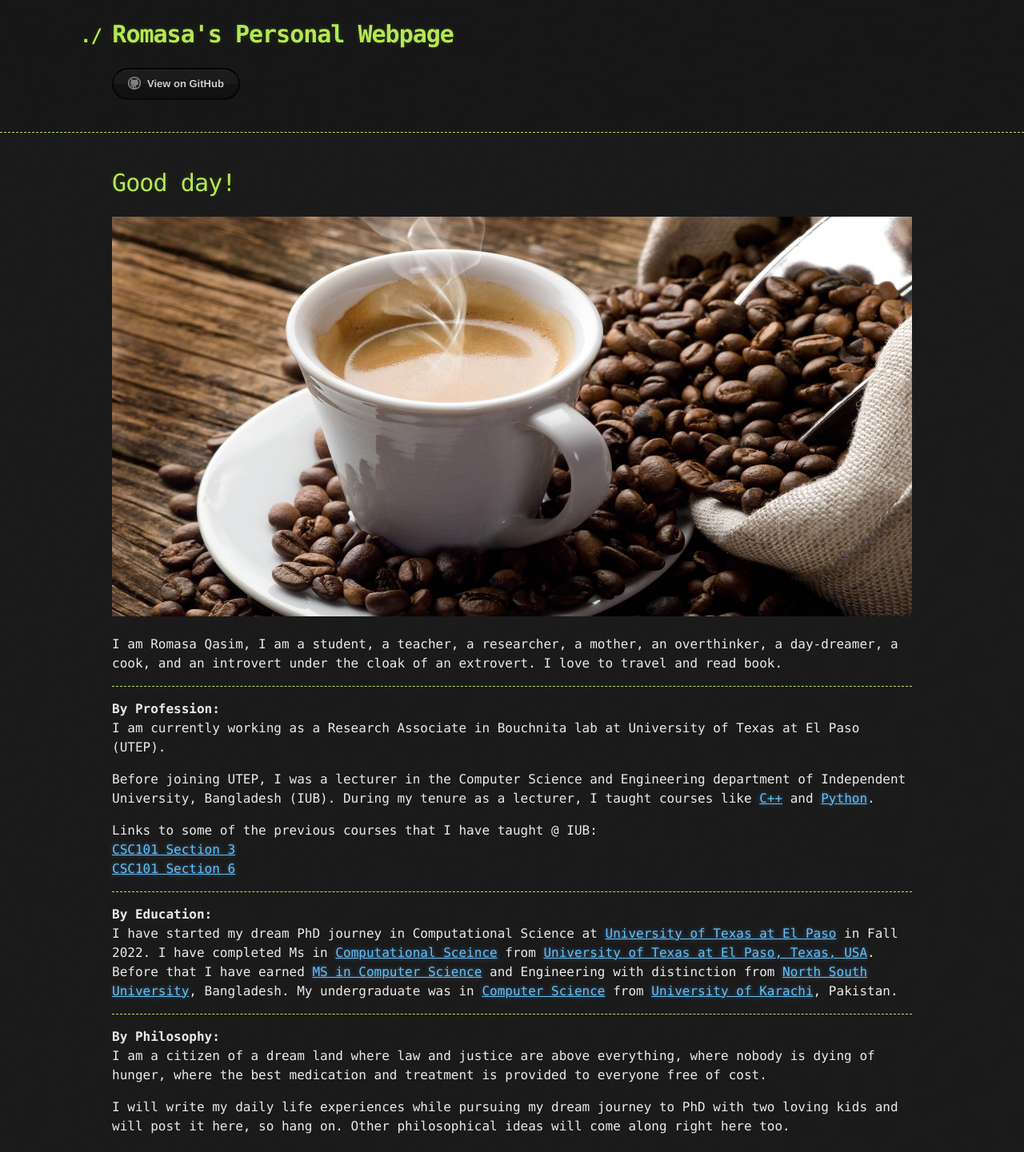
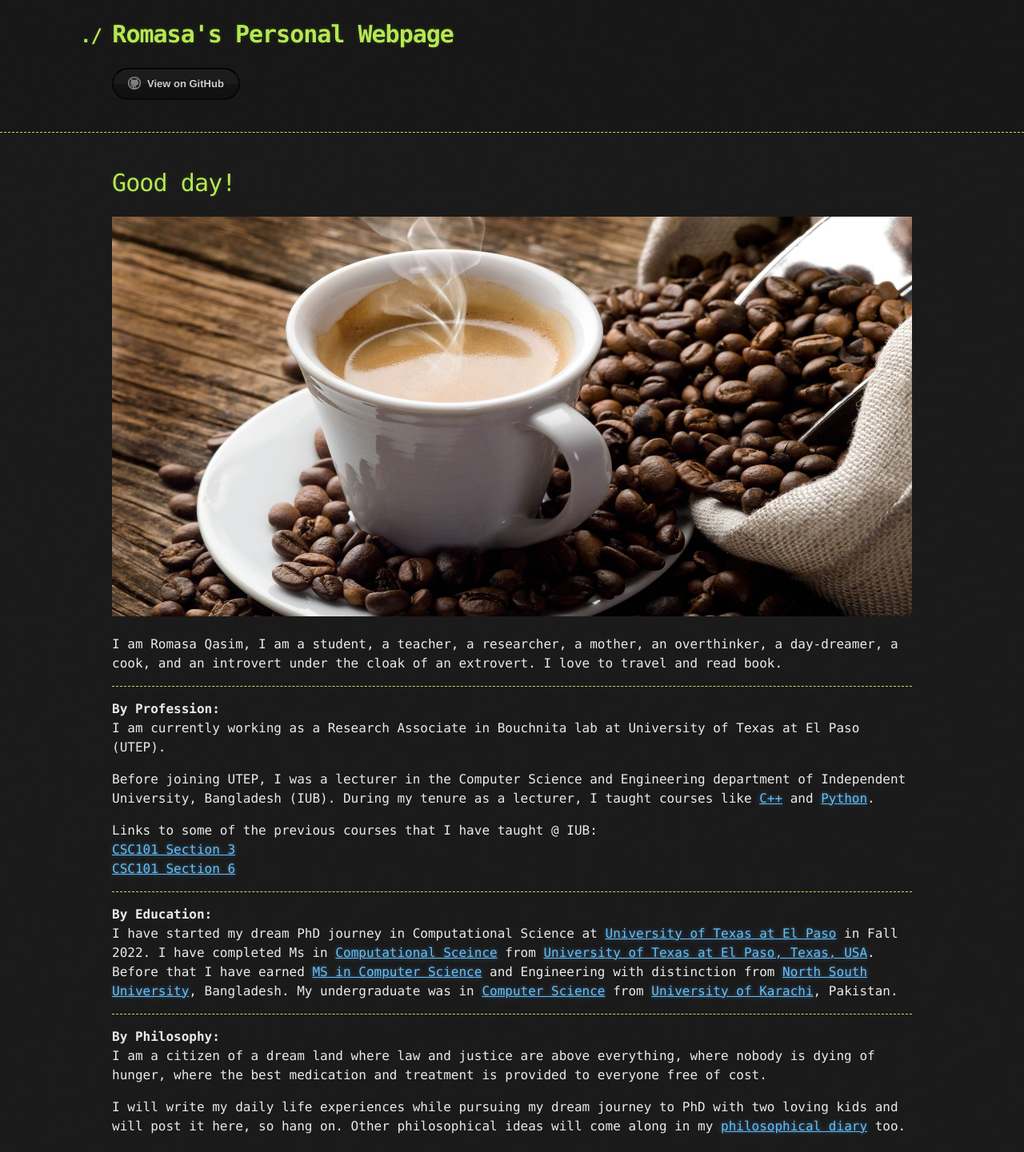
Before and after one commit to Romasa/romasa.github.io, a Jekyll site: the page built from index.md, in a window 1280 px wide. Shown: the whole page at 80% size. Built offline with Jekyll 4.4.1, drawn with Linux system fonts in a browser that asks for light colours; our own code applies the rules of GitHub Pages for plain Markdown files; the repository's description, which GitHub fills in, is left out.

```diff
--- a/index.md
+++ b/index.md
@@ -25,4 +25,4 @@ I have started my dream PhD journey in Computational Science at [University of T
 **By Philosophy:**\
 I am a citizen of a dream land where law and justice are above everything, where nobody is dying of hunger, where the best medication and treatment is provided to everyone free of cost.
 
-I will write my daily life experiences while pursuing my dream journey to PhD with two loving kids and will post it here, so hang on. Other philosophical ideas will come along right here too.
+I will write my daily life experiences while pursuing my dream journey to PhD with two loving kids and will post it here, so hang on. Other philosophical ideas will come along in my [philosophical diary](looks_strange.md) too.
```
Also changed, not shown: looks_strange.md (added, +17 -0 lines).
